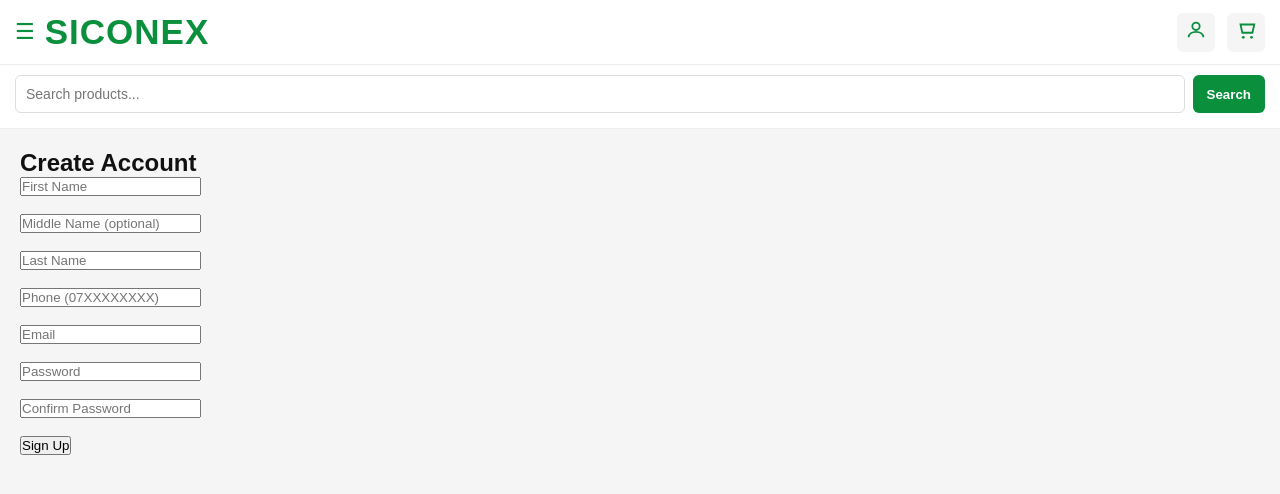
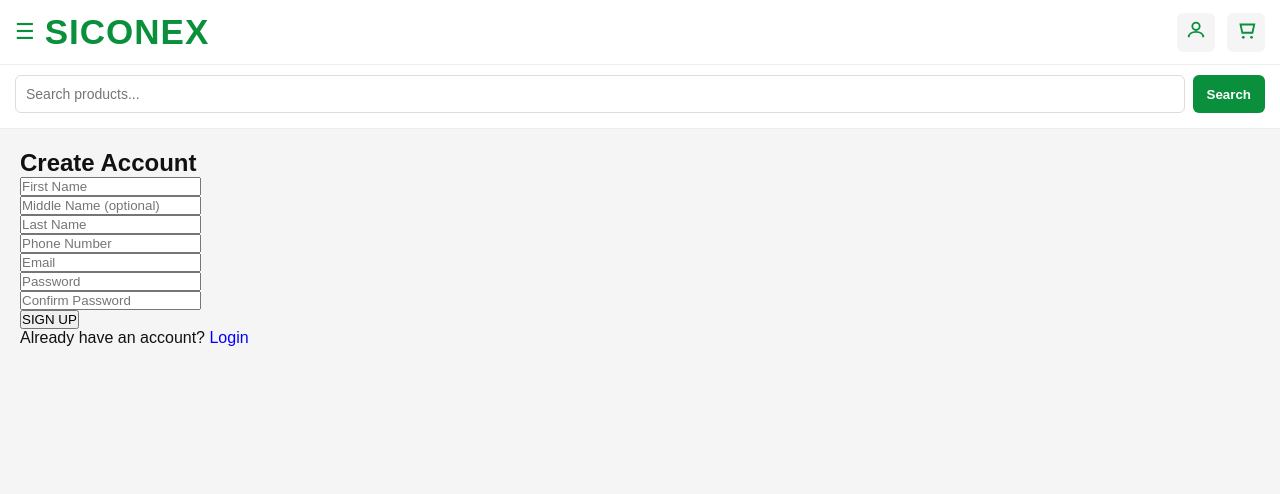
Before and after one commit to protichenoch1/siconex1, a Next.js app: page /auth/signup in a window 1280 px wide. Shown: the top 494 px of the page. Built offline with nearby package versions, Linux system fonts and the light colour scheme.

Commit message:
Refactor Signup component and improve error handling

```diff
--- a/app/auth/signup/page.js
+++ b/app/auth/signup/page.js
@@ -1,10 +1,9 @@
 "use client";
 
 import { useState } from "react";
-import { supabase } from "../../../lib/supabase";
 import { useRouter } from "next/navigation";
 
-export default function Signup() {
+export default function SignupPage() {
   const router = useRouter();
 
   const [form, setForm] = useState({
@@ -14,90 +13,58 @@ export default function Signup() {
     phone: "",
     email: "",
     password: "",
-    confirmPassword: "",
+    confirmPassword: ""
   });
-
-  const [error, setError] = useState("");
 
   const handleChange = (e) => {
     setForm({ ...form, [e.target.name]: e.target.value });
   };
 
-  const formatPhone = (phone) => {
-    let digits = phone.replace(/\D/g, "");
-
-    if (digits.startsWith("0")) return "+254" + digits.slice(1);
-    if (digits.startsWith("254")) return "+" + digits;
-
-    return phone;
-  };
-
-  const handleSignup = async () => {
-    setError("");
-
-    if (!form.first_name || !form.last_name) {
-      return setError("First and last name are required");
-    }
-
-    if (!form.phone) {
-      return setError("Phone number is required");
-    }
-
-    if (!form.email || !form.email.includes("@")) {
-      return setError("Valid email is required");
-    }
-
+  const handleSignup = () => {
     if (form.password.length < 6) {
-      return setError("Password must be at least 6 characters");
+      alert("Password must be at least 6 characters");
+      return;
     }
 
     if (form.password !== form.confirmPassword) {
-      return setError("Passwords do not match");
+      alert("Passwords do not match");
+      return;
     }
 
-    const formattedPhone = formatPhone(form.phone);
+    const user = {
+      first_name: form.first_name,
+      middle_name: form.middle_name,
+      last_name: form.last_name,
+      phone: form.phone,
+      email: form.email,
+      password: form.password
+    };
 
-    // ❗ NO bcrypt in frontend
-    const { data, error: dbError } = await supabase
-      .from("users")
-      .insert([
-        {
-          first_name: form.first_name,
-          middle_name: form.middle_name || null,
-          last_name: form.last_name,
-          phone: formattedPhone,
-          email: form.email,
-          password: form.password, // plain for now
-        },
-      ])
-      .select()
-      .single();
-
-    if (dbError) {
-      return setError("User already exists or error occurred");
-    }
-
-    // ✅ save FULL user
-    localStorage.setItem("user", JSON.stringify(data));
+    localStorage.setItem("user", JSON.stringify(user));
 
     router.push("/account");
   };
 
   return (
-    <div style={{ padding: 20, maxWidth: 400 }}>
+    <div style={{ padding: 20 }}>
       <h2>Create Account</h2>
 
-      <input name="first_name" placeholder="First Name" onChange={handleChange} /><br /><br />
-      <input name="middle_name" placeholder="Middle Name (optional)" onChange={handleChange} /><br /><br />
-      <input name="last_name" placeholder="Last Name" onChange={handleChange} /><br /><br />
-      <input name="phone" placeholder="Phone (07XXXXXXXX)" onChange={handleChange} /><br /><br />
-      <input name="email" placeholder="Email" onChange={handleChange} /><br /><br />
-      <input type="password" name="password" placeholder="Password" onChange={handleChange} /><br /><br />
-      <input type="password" name="confirmPassword" placeholder="Confirm Password" onChange={handleChange} /><br /><br />
+      <input name="first_name" placeholder="First Name" onChange={handleChange} /><br />
+      <input name="middle_name" placeholder="Middle Name (optional)" onChange={handleChange} /><br />
+      <input name="last_name" placeholder="Last Name" onChange={handleChange} /><br />
+      <input name="phone" placeholder="Phone Number" onChange={handleChange} /><br />
+      <input name="email" placeholder="Email" onChange={handleChange} /><br />
+      <input type="password" name="password" placeholder="Password" onChange={handleChange} /><br />
+      <input type="password" name="confirmPassword" placeholder="Confirm Password" onChange={handleChange} /><br />
 
-      {error && <p style={{ color: "red" }}>{error}</p>}
+      <button onClick={handleSignup}>SIGN UP</button>
 
-      <button onClick={handleSignup}>Sign Up</button>
+      <p>
+        Already have an account?{" "}
+        <span onClick={() => router.push("/auth/login")} style={{ color: "blue", cursor: "pointer" }}>
+          Login
+        </span>
+      </p>
     </div>
   );
   }
```
